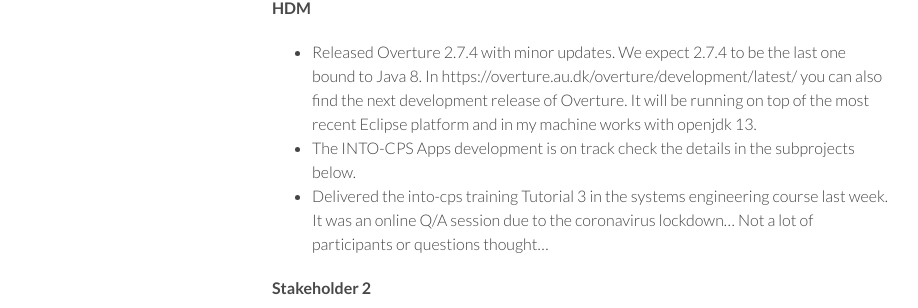
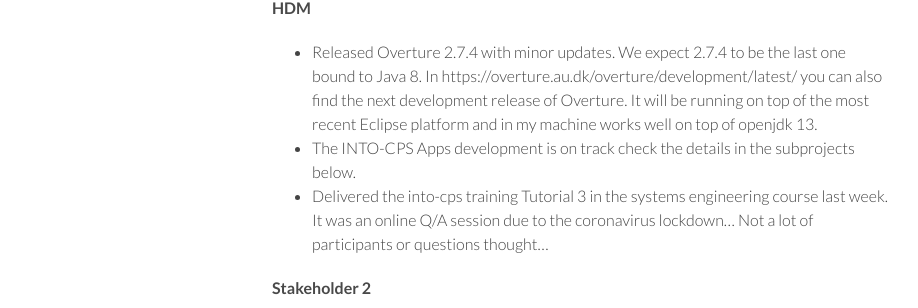
Before and after one commit to digitaltwincentre/digitaltwincentre.github.io, a Jekyll site: the page built from _biweeklies/Biweekly-14.md, in a window 1280 px wide. Shown: the part 249-557 px from the top of the page, without its empty margins (178-1096 px from the left). Built offline with Jekyll 4.4.1, drawn with Linux system fonts in a browser that asks for light colours; nearby versions of some CDN libraries.

Commit message:
Update Biweekly-14.md

```diff
--- a/_biweeklies/Biweekly-14.md
+++ b/_biweeklies/Biweekly-14.md
@@ -22,7 +22,7 @@ date: 25 March 2020, 1030 CEST
 
 #### HDM
 * Released Overture 2.7.4 with minor updates. We expect 2.7.4 to be the last one bound to Java 8.
-In https://overture.au.dk/overture/development/latest/ you can also find the next development release of Overture. It will be running on top of the most recent Eclipse platform and in my machine works with openjdk 13.
+In https://overture.au.dk/overture/development/latest/ you can also find the next development release of Overture. It will be running on top of the most recent Eclipse platform and in my machine works well on top of openjdk 13.
 * The INTO-CPS Apps development is on track check the details in the subprojects below.
 * Delivered the into-cps training Tutorial 3 in the systems engineering course last week. It was an online Q/A session due to the coronavirus lockdown... Not a lot of participants or questions thought...
 
```
